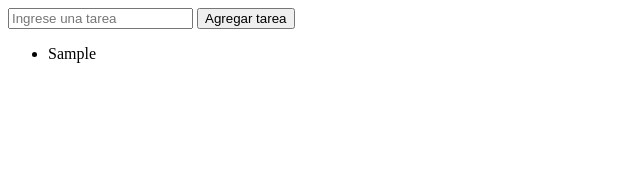
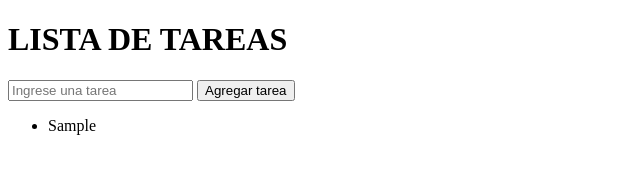
Before and after one commit to samanta181/vanillajsReact, a plain HTML site: page index.html in a window 1280 px wide. Both pictures are taken after typing "Sample" into the empty fields and a click on the button "Agregar tarea". Shown: the whole page, without its empty margins (0-640 px from the left). Drawn offline with Linux system fonts and the light colour scheme.

Commit message:
nuevo commit tareas

```diff
--- a/index.html
+++ b/index.html
@@ -4,14 +4,15 @@
   <title>Lista de Tareas (Vanilla JS)</title>
 </head>
 <body>
+  <h1>LISTA DE TAREAS</h1>
   <input id="taskInput" type="text" placeholder="Ingrese una tarea">
   <button id="addTaskBtn">Agregar tarea</button>
-  <ul id="taskList"></ul>
+  <ul id="List"></ul>
 
   <script>
     document.getElementById('addTaskBtn').addEventListener('click', function() {
       var taskInput = document.getElementById('taskInput');
-      var taskList = document.getElementById('taskList');
+      var taskList = document.getElementById('List');
 
       if (taskInput.value !== '') {
         var taskItem = document.createElement('li');
```
